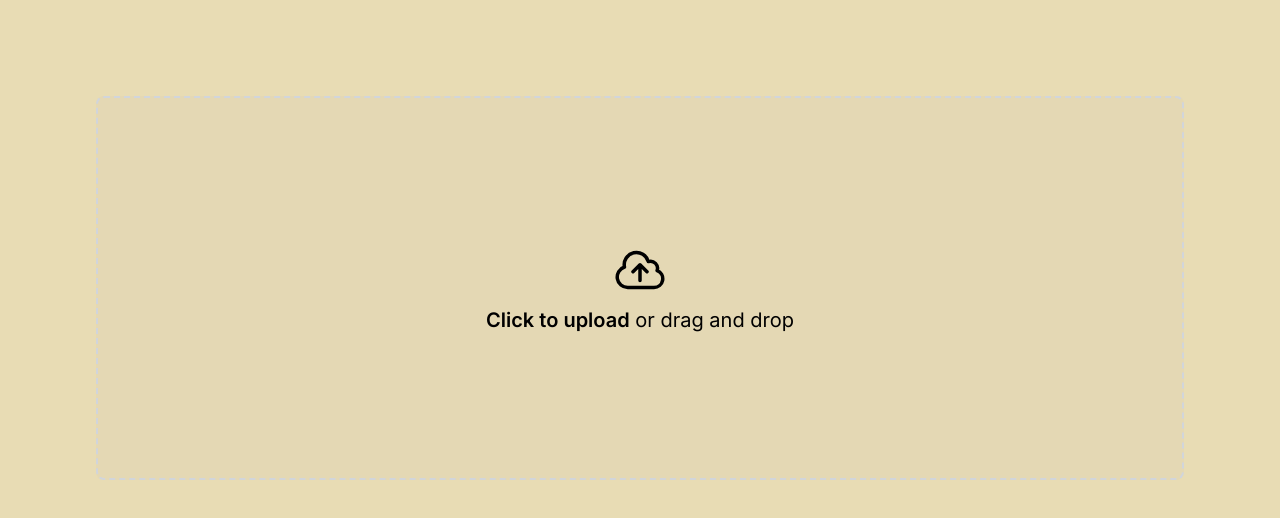
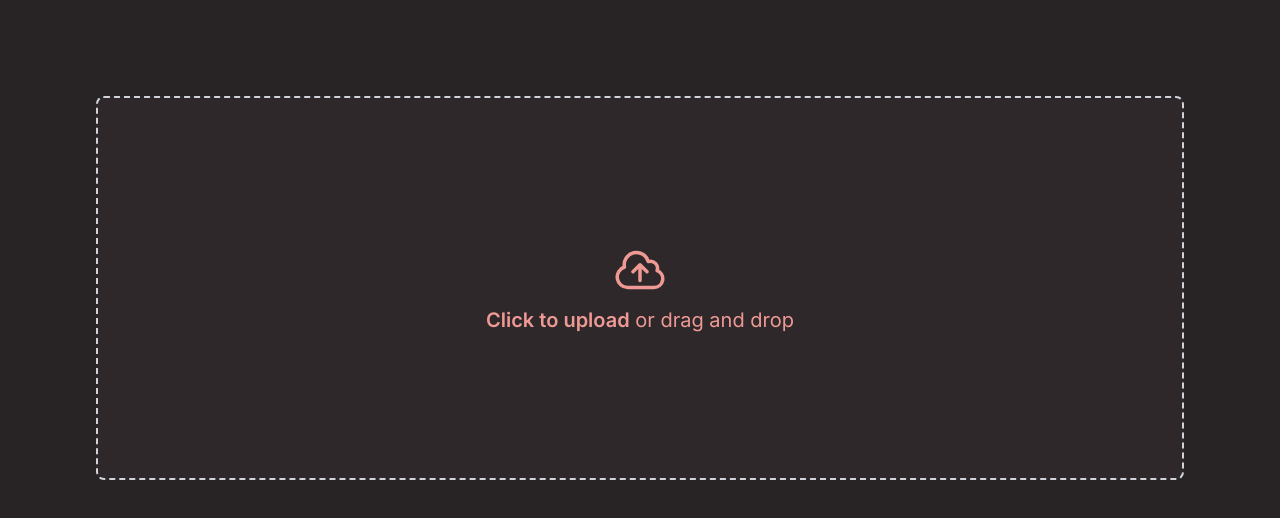
Before and after one commit to Ebyrdeu/nihongowatcher, a Next.js app: page / in a window 1280 px wide. Shown: the top 518 px of the page. Built offline with nearby package versions, Linux system fonts and the light colour scheme.

Commit message:
feat!: cleanup and deleitng redundant code for now docs: deleted some docs for time being

```diff
--- a/src/app/globals.css
+++ b/src/app/globals.css
@@ -3,16 +3,10 @@
 @tailwind utilities;
 
 :root {
-    --foreground-primary-rgb: 232, 220, 180;
+    --foreground-primary-rgb: 40, 36, 37, 255;
 }
 
-@media (prefers-color-scheme: dark) {
-    :root {
-        --foreground-rgb: 40, 36, 37, 255;
-    }
-}
 
 body {
-    color: rgb(var(--foreground-rgb));
     background: rgb(var(--foreground-primary-rgb));
 }
--- a/src/app/page.tsx
+++ b/src/app/page.tsx
@@ -10,7 +10,7 @@ export default function Home() {
 
   return (
       <main>
-        {!link ? <DragAndDrop /> : <VideoPlayer />}
+        {link.length <= 0 ? <DragAndDrop /> : <VideoPlayer />}
       </main>
   );
 }
--- a/src/components/dragAndDrop.tsx
+++ b/src/components/dragAndDrop.tsx
@@ -3,39 +3,26 @@
 import {Label} from '@/components/ui/label';
 import {Input} from '@/components/ui/input';
 import {useLinkStore} from '@/store';
+import {ChangeEvent} from 'react';
 
-/**
- * DragAndDrop component allows users to upload a video file
- * by either clicking to select a file or dragging and dropping
- * a file into the designated area.
- */
 export const DragAndDrop = () => {
   const {changeLink} = useLinkStore();
 
-  /**
-   * Prevents the default drag event behavior and stops propagation.
-   * @param {Event} e - The drag event.
-   */
   const onDragFile = (e: any) => {
-    e.preventDefault();
-    e.stopPropagation();
+    (e as DragEvent).preventDefault();
+    (e as DragEvent).stopPropagation();
   };
 
-  /**
-   * Handles the file upload event, triggered by either drag & drop or file selection.
-   * If a file is provided, it changes the link using `changeLink`.
-   * @param {Event} e - The upload event.
-   */
   const onUploadFile = (e: any) => {
-    e.preventDefault();
-    e.stopPropagation();
+    (e as DragEvent).preventDefault();
+    (e as DragEvent).stopPropagation();
 
-    // handle upload by drag & drop
-    if (e.dataTransfer?.files && e.dataTransfer?.files[0])
-      return changeLink(URL.createObjectURL(e.dataTransfer.files[0]));
+    const files: FileList | null = (e as DragEvent).dataTransfer?.files ||
+        (e as ChangeEvent<HTMLInputElement>).target?.files;
 
-    // handle upload by selecting file from explorer
-    return changeLink(URL.createObjectURL(e.target.files[0]));
+    if (files && files.length > 0)
+      changeLink(Array.from(files).map(file => URL.createObjectURL(file)));
+
   };
 
   return (
@@ -49,19 +36,20 @@ export const DragAndDrop = () => {
           <Label htmlFor={'video'}>
             <div className={'pb-2'}>
               <svg xmlns="http://www.w3.org/2000/svg" fill="none"
+                   color={'#ef9995'}
                    viewBox="0 0 24 24" strokeWidth={1.5} stroke="currentColor"
                    className="w-14 h-14">
                 <path strokeLinecap="round" strokeLinejoin="round"
                       d="M12 16.5V9.75m0 0l3 3m-3-3l-3 3M6.75 19.5a4.5 4.5 0 01-1.41-8.775 5.25 5.25 0 0110.233-2.33 3 3 0 013.758 3.848A3.752 3.752 0 0118 19.5H6.75z"/>
               </svg>
             </div>
-            <p className="h-mb-2 text-xl dark:text-primary-content"><span
+            <p className="h-mb-2 text-xl text-primary"><span
                 className="font-semibold">Click to upload</span> or drag and
               drop
             </p>
           </Label>
           <Input accept={'video/*, video/x-matroska'} onChange={onUploadFile}
-                 id={'video'}/>
+                 id={'video'} multiple={true}/>
         </div>
       </div>
   );
--- a/src/components/ui/button.tsx
+++ b/src/components/ui/button.tsx
@@ -10,10 +10,12 @@ const buttonVariants = cva('font-bold py-2 px-4 rounded', {
   variants: {
     variant: {
       default: 'bg-base-100 hover:bg-base-200',
-      subtle: 'bg-transparent',
+      dark: 'bg-neutral hover:bg-primary-content ',
+      subtle: 'bg-transparent ',
     },
     text: {
       default: 'text-primary-content',
+      dark: 'text-neutral-content',
       pink: 'text-primary',
     },
   },
@@ -44,8 +46,9 @@ export interface ButtonProps extends React.ButtonHTMLAttributes<HTMLButtonElemen
  */
 const Button = React.forwardRef<HTMLButtonElement, ButtonProps>(
     ({className, variant, ...props}, ref) => {
-      return <button className={cn(buttonVariants({variant, className}))}
-                     ref={ref} {...props} />;
+      return <button
+          className={cn(buttonVariants({variant, className}))}
+          ref={ref} {...props} />;
     },
 );
 
--- a/src/components/ui/label.tsx
+++ b/src/components/ui/label.tsx
@@ -14,10 +14,11 @@ const labelVariants = cva(
           default: 'bg-base-100 dark:border-base-200 dark:hover:border-base-300',
           dark: 'bg-base-200 dark:border-base-100 dark:hover:border-base-300',
           darker: 'bg-base-300 dark:border-base-200 dark:hover:border-base-100',
+          night: "bg-neutral"
         },
       },
       defaultVariants: {
-        variant: 'default',
+        variant: 'night',
       },
     },
 );
--- a/src/components/videoPlayer.tsx
+++ b/src/components/videoPlayer.tsx
@@ -1,37 +1,32 @@
-import React, {useRef, useState} from 'react';
+import React, {useRef} from 'react';
 import {Video} from '@/components/ui/video';
 import {useLinkStore} from '@/store';
-import {Input} from '@/components/ui/input';
+import {Button} from '@/components/ui/button';
 
 /**
  * VideoPlayer component displays a video with optional overlay
  * that becomes visible when the mouse hovers over the video.
  */
 const VideoPlayer = () => {
-      const {link} = useLinkStore();
-      const [changeLink, setChangeLink] = useState<string | undefined>(undefined);
-      const ref = useRef<HTMLVideoElement>(null);
+  const {link: videoLink, next: episode, changeNext: changeEpisode} = useLinkStore();
+  const ref = useRef<HTMLVideoElement>(null);
 
-      const onUploadFile = (e: React.ChangeEvent<HTMLInputElement>) => {
-        e.preventDefault();
-        e.stopPropagation();
+  const fullScreen = () => {
+    if (ref.current)
+    return ref.current.requestFullscreen();
+  }
 
-        const file = e.target?.files?.[0];
+  return (
+      <div className={'relative w-1/2 m-auto mt-24'}>
+        <Video controls={true} ref={ref} src={videoLink[episode]}
+               subtitles={''}/>
+        <Button text={'dark'} variant={'dark'} className={'w-full'} onClick={changeEpisode}>Next
+          episode</Button>
 
-        if (file) setChangeLink(URL.createObjectURL(file));
-      };
-
-      return (
-          <div className={'relative w-1/2 m-auto mt-24'}>
-            <Input accept={'.vtt, .srt'}
-                   onChange={onUploadFile}
-                   id={'sub'}/>
-
-            <Video controls={true} ref={ref} src={link}
-                   subtitles={changeLink}/>
-          </div>
-      );
-    }
-;
+        <Button text={'dark'} variant={'dark'} className={'w-full'} onClick={fullScreen}>Next
+          episode</Button>
+      </div>
+  );
+};
 
 export default VideoPlayer;
--- a/src/store/index.ts
+++ b/src/store/index.ts
@@ -1,19 +1,23 @@
-import { create } from 'zustand';
+import {create} from 'zustand';
 
 /**
  * Interface representing the LinkStore state.
  */
 interface LinkStore {
-  link: string;
-  changeLink: (link: string) => void;
+  link: string[];
+  next: number,
+  changeNext: () => void;
+  changeLink: (link: string[]) => void;
 }
 
-/**
- * Custom hook for managing and updating link state.
- */
 const useLinkStore = create<LinkStore>((set) => ({
-  link: '',
-  changeLink: (link: string) => set(() => ({ link: link })),
+  link: [],
+  next: 0,
+  changeNext: () => set(s => {
+    if (s.next > s.link.length) return {next: 0};
+    return {next: s.next + 1};
+  }),
+  changeLink: (link: string[]) => set(s => ({link: [...s.link, ...link]})),
 }));
 
-export { useLinkStore };
+export {useLinkStore};
```
